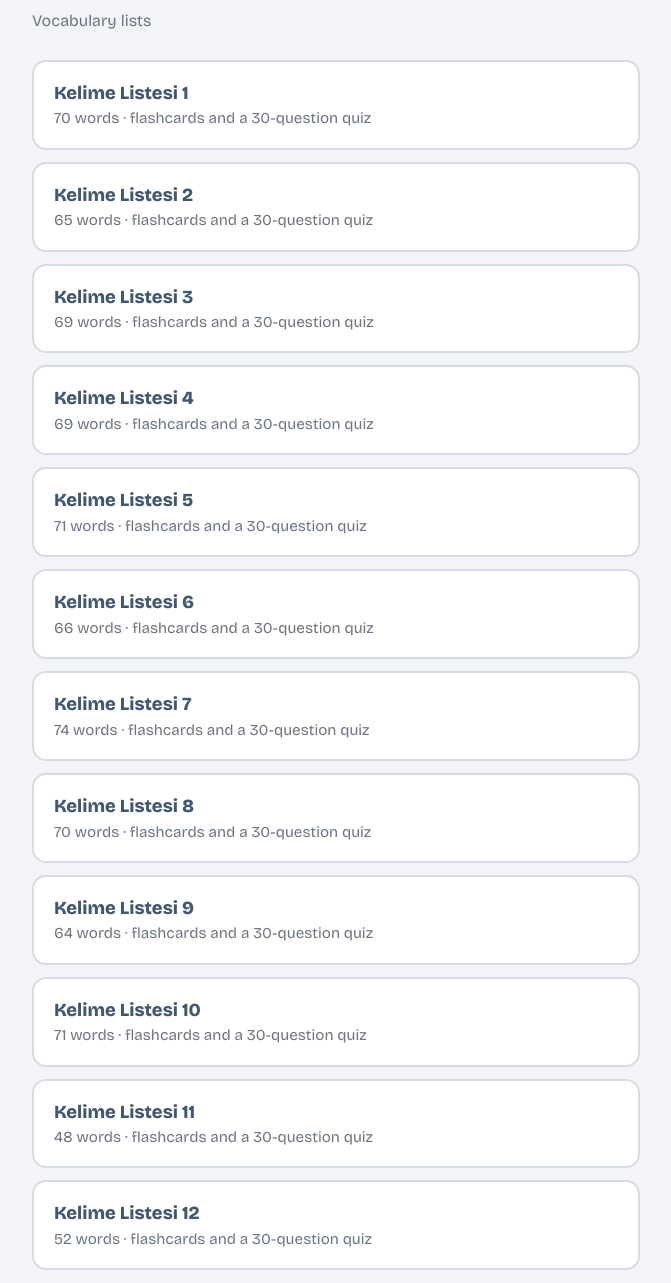
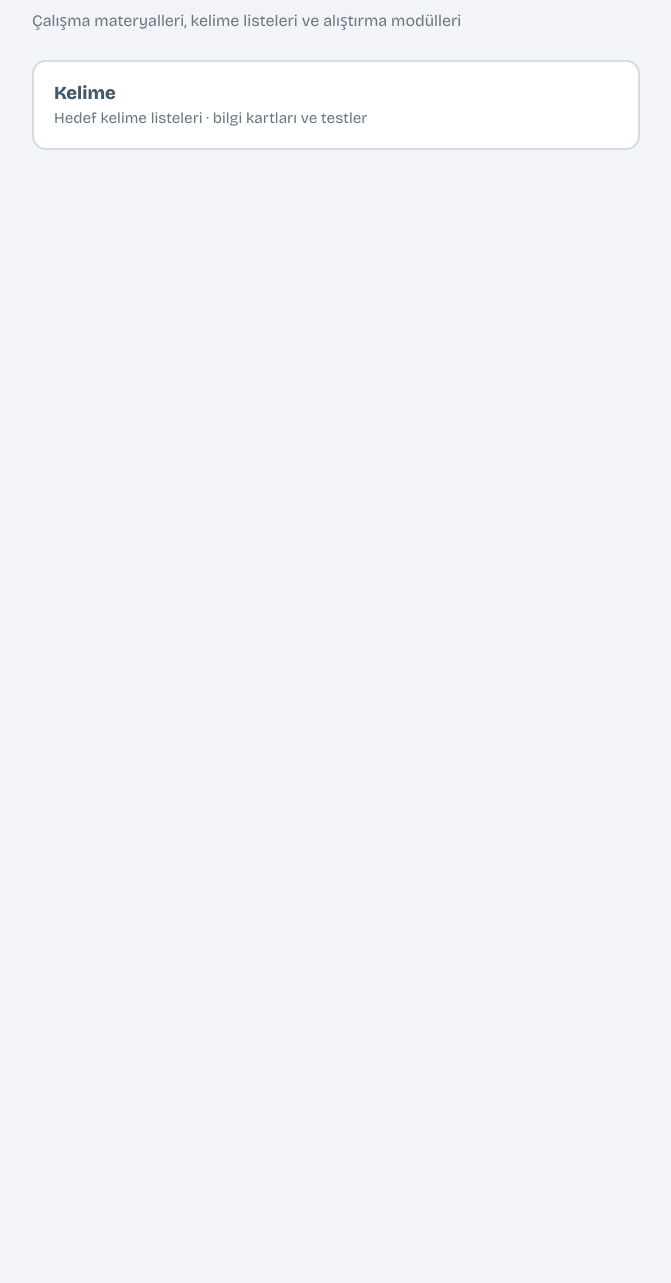
Before and after one commit to memrealtinbas/academicenglish, a plain HTML site: page yds-yokdil/index.html in a window 1280 px wide. Shown: the part 117-1400 px from the top of the page, without its empty margins (304-975 px from the left). After the commit the page ends 800 px from the top, so only its background shows below. Drawn offline with nearby package versions, Linux system fonts and the light colour scheme.

Commit message:
Update index.html

```diff
--- a/yds-yokdil/index.html
+++ b/yds-yokdil/index.html
@@ -1,5 +1,5 @@
 <!DOCTYPE html>
-<html lang="en">
+<html lang="tr">
 <head>
 <meta charset="utf-8">
 <meta name="viewport" content="width=device-width, initial-scale=1, viewport-fit=cover">
@@ -28,76 +28,21 @@ h1{font-size:2rem;font-weight:800;margin:0 0 6px}
 <main>
 <a class="back" href="../">‹ Academic English</a>
 <h1>YDS/YÖKDİL</h1>
-<p class="sub">Vocabulary lists</p>
+<p class="sub">Çalışma materyalleri, kelime listeleri ve alıştırma modülleri</p>
 
 <div class="list">
 
-<!-- QUIZ LIST START -->
+<!-- SECTION LIST START -->
 
-<a class="item" href="list-1/">
-<b>Kelime Listesi 1</b>
-<span>70 words · flashcards and a 30-question quiz</span>
+<a class="item" href="kelime/">
+<b>Kelime</b>
+<span>Hedef kelime listeleri · bilgi kartları ve testler</span>
 </a>
 
-<a class="item" href="list-2/">
-<b>Kelime Listesi 2</b>
-<span>65 words · flashcards and a 30-question quiz</span>
-</a>
-
-<a class="item" href="list-3/">
-<b>Kelime Listesi 3</b>
-<span>69 words · flashcards and a 30-question quiz</span>
-</a>
-
-<a class="item" href="list-4/">
-<b>Kelime Listesi 4</b>
-<span>69 words · flashcards and a 30-question quiz</span>
-</a>
-
-<a class="item" href="list-5/">
-<b>Kelime Listesi 5</b>
-<span>71 words · flashcards and a 30-question quiz</span>
-</a>
-
-<a class="item" href="list-6/">
-<b>Kelime Listesi 6</b>
-<span>66 words · flashcards and a 30-question quiz</span>
-</a>
-
-<a class="item" href="list-7/">
-<b>Kelime Listesi 7</b>
-<span>74 words · flashcards and a 30-question quiz</span>
-</a>
-
-<a class="item" href="list-8/">
-<b>Kelime Listesi 8</b>
-<span>70 words · flashcards and a 30-question quiz</span>
-</a>
-
-<a class="item" href="list-9/">
-<b>Kelime Listesi 9</b>
-<span>64 words · flashcards and a 30-question quiz</span>
-</a>
-
-<a class="item" href="list-10/">
-<b>Kelime Listesi 10</b>
-<span>71 words · flashcards and a 30-question quiz</span>
-</a>
-
-<a class="item" href="list-11/">
-<b>Kelime Listesi 11</b>
-<span>48 words · flashcards and a 30-question quiz</span>
-</a>
-
-<a class="item" href="list-12/">
-<b>Kelime Listesi 12</b>
-<span>52 words · flashcards and a 30-question quiz</span>
-</a>
-
-<!-- TO ADD A NEW QUIZ: copy the 4 lines above (from <a ...> to </a>), paste them
+<!-- TO ADD A NEW SECTION: copy the 4 lines above (from <a ...> to </a>), paste them
      right below this comment, then change the folder name in href="..." and the two texts. -->
 
-<!-- QUIZ LIST END -->
+<!-- SECTION LIST END -->
 
 </div>
 </main>
```
